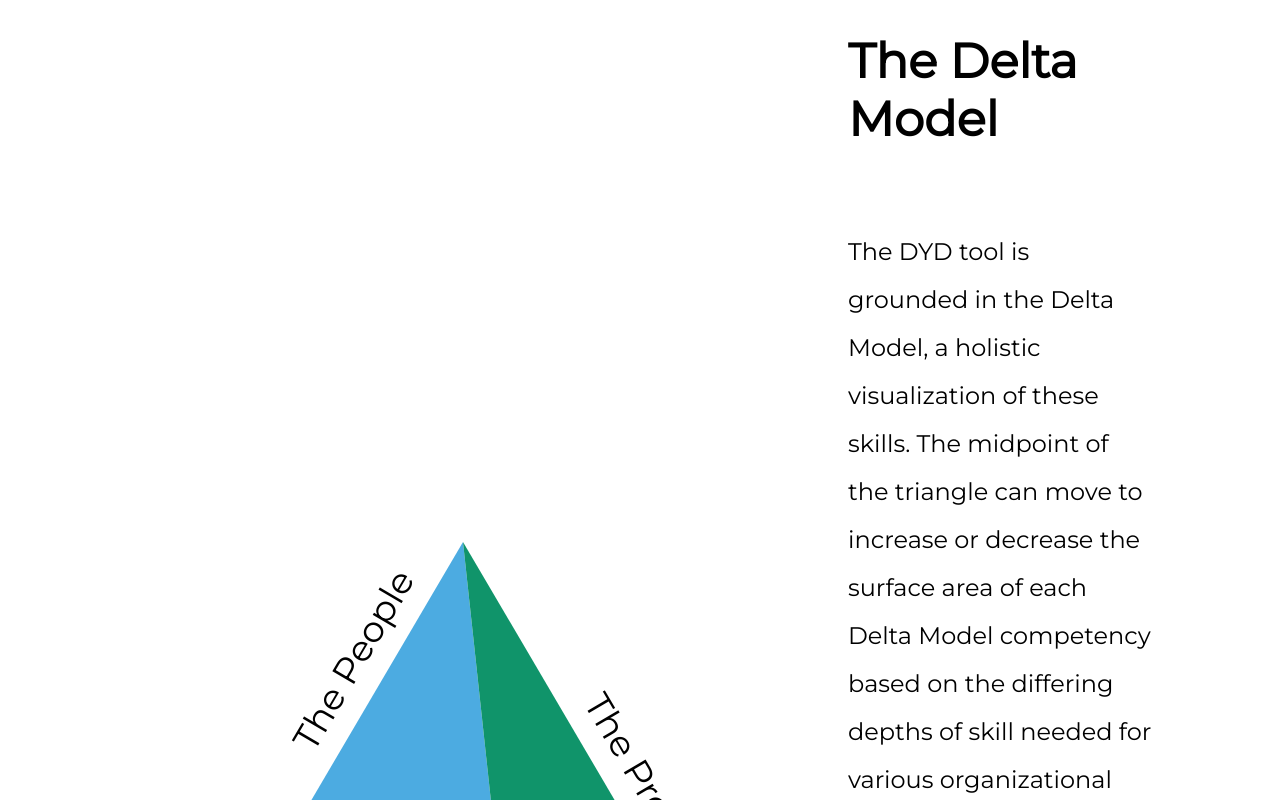
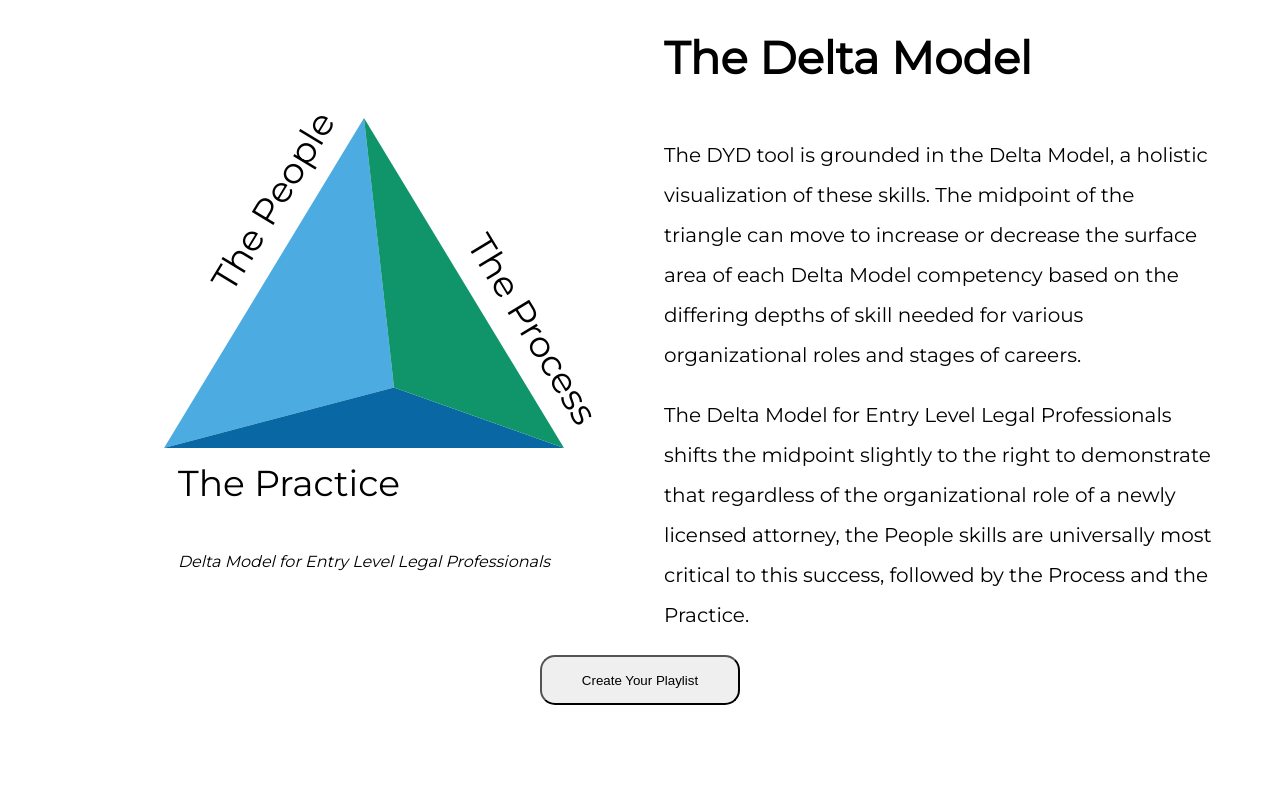
Before and after one commit to cs394-s23/delta-lab, a React (Create React App) app: page / in a window 1280 px wide. Shown: the part 920-1720 px from the top of the page. After the commit the page ends 1670 px from the top, so only its background shows below. Built offline with nearby package versions, Linux system fonts and the light colour scheme.

Commit message:
spiderchart sticky

```diff
--- a/package.json
+++ b/package.json
@@ -13,6 +13,7 @@
     "@testing-library/jest-dom": "^5.16.5",
     "@testing-library/react": "^13.4.0",
     "@testing-library/user-event": "^13.5.0",
+    "@types/react-stickynode": "^4.0.0",
     "apexcharts": "^3.40.0",
     "d3": "^7.8.4",
     "firebase": "^9.21.0",
@@ -21,6 +22,7 @@
     "react-dom": "^18.2.0",
     "react-scripts": "5.0.1",
     "react-scroll": "^1.8.9",
+    "react-stickynode": "^4.1.0",
     "web-vitals": "^2.1.4"
   },
   "scripts": {
--- a/src/App.css
+++ b/src/App.css
@@ -145,9 +145,9 @@ a {
 
 .dyd h1 {
   font-family: 'Montserrat', sans-serif;
-  font-size: 48px;
+  font-size: 45px;
   font-weight: bold;
-  margin-bottom: 80px;
+  margin-bottom: 50px;
 }
 
 .dyd img {
@@ -173,10 +173,3 @@ a {
 }
 
 /* END OF SCREEN 1 STYLING */
-
-.create {
-  border-radius : 15px;
-  width : 200px;
-  height : 50px;
-
-}
--- a/src/components/FormBox.jsx
+++ b/src/components/FormBox.jsx
@@ -1,4 +1,5 @@
 import React, { useState, useEffect, useRef } from 'react';
+import Sticky from 'react-stickynode';
 import { Grid } from '@mui/material';
 import UserInput from './UserInput';
 import RadarChart from './RadarChart';
@@ -99,10 +100,7 @@ const FormBox = () => {
   return (
 
     <div className="form-box">
-     {done? <Element name='playlist' className='playlist'>
-          <Playlist leastValues={lowestKeys}/>
-          </Element>
-      :
+      <div className="left-side">
       <div className='sliders'>
       <div className='slider'>
         <div onClick={handleClickDiv1} className="ppp blue-box">People </div>
@@ -152,12 +150,21 @@ const FormBox = () => {
               Analyze
             </button>
           </Link>
+
       </div>
-      }
-      <div className='spiderchart'>
-         <RadarChart data={values} />
+      {done && (
+        <div className>
+          <Element name='playlist' className='playlist'>
+              <Playlist leastValues={lowestKeys}/>
+          </Element>
+        </div>
+          )}
       </div>
-
+      <Sticky activeClass="spiderchart">
+        <div className='spiderchart'>
+          <RadarChart data={values} />
+        </div>
+      </Sticky>
 
 
     </div>
--- a/src/components/HomePage.jsx
+++ b/src/components/HomePage.jsx
@@ -52,10 +52,7 @@ const HomePage = () => {
                   <p>The Delta Model for Entry Level Legal Professionals shifts the midpoint slightly to the right to demonstrate that regardless of the organizational role of a newly licensed attorney, the People skills are universally most critical to this success, followed by the Process and the Practice.</p>
               </div>
           </div>
-          <div className='scroll-continue'>
-            <p> Scroll to continue...</p>
-          </div>
-        </div>
+          <div className="create-btn-div">
             <Link
               activeClass='active'
               to='formBox'
@@ -63,10 +60,12 @@ const HomePage = () => {
               smooth={true}
               duration={500}
             >
-            <button className='create' onClick={handleButtonClick} disabled={buttonClicked}>
+              <button className='create-btn' onClick={handleButtonClick} disabled={buttonClicked}>
                 Create Your Playlist
               </button>
             </Link>
+          </div>
+        </div>
         {buttonClicked && (
           <Element name='formBox'>
             <FormBox />
--- a/src/components/TriangleGraph.jsx
+++ b/src/components/TriangleGraph.jsx
@@ -17,8 +17,8 @@ const TriangleGraph = () => {
   ];
 
   useEffect(() => {
-    const width = 670;
-    const height = 500;
+    const width = 600;
+    const height = 430;
 
     if (!d3.select(ref.current).select("svg").empty()) {
       return; // If the SVG element already exists, don't do anything
--- a/src/components/styles/HomePage.css
+++ b/src/components/styles/HomePage.css
@@ -35,24 +35,28 @@
   }
 
 .home-page {
-    width: 80%;
-    height: fit-content;
+  width: 90%;
+  height: 100vh;
   margin: auto;
+  display: flex;
+  flex-direction: column;
+  align-items: center;
 }
 
 .home-content {
   display: flex;
-    justify-content: center;
+  justify-content: space-between;
   align-items: center;
   padding-top: 50px;
 }
 
 .text-content {
-  margin-left: 50px;
+  width: 50%;
 }
 
 .image-content {
   text-align: center;
+  width: fit-content;
 }
 
 .image-content p {
@@ -65,24 +69,36 @@
 .text-content p {
     line-height: 2;
     font-family: 'Montserrat', sans-serif;
-    font-size : 24px;
+    font-size : 20px;
 }
 
 .text-content h1 {
     font-family: 'Montserrat', sans-serif;
-    font-size: 48px;
+    font-size: 45px;
     font-weight: bold;
-    margin-bottom: 80px;
+    margin-bottom: 50px;
 }
+
+.create-btn-div {
+  display: flex;
+}
+
+.create-btn {
+  border-radius : 15px;
+  width : 200px;
+  height : 50px;
+  margin: 0px;
+  padding: 0px;
+}
+
 .form-box {
   display: flex;
   width : 100vw;
   height : 100vh;
   justify-content: center;
   align-items: flex-start;
+}
 
-
-}
 .sliders {
   display:flex;
   flex-direction: column;
@@ -90,7 +106,7 @@
   max-height : 100vh;
   padding : 20px;
   gap : 20px;
-
+  height: 100vh;
 }
 
 
@@ -107,7 +123,6 @@
 
 }
 .slide {
-  border : 1px solid black;
   margin-top: 5px;
   padding : 20px 45px;
   border-radius : 5px;
@@ -116,6 +131,7 @@
 }
 .spiderchart{
   width: 50vw;
+  position: sticky;
 }
 
 .playlist-container {
```
Also changed, not shown: 1 other file (tests, documents, lock files or other folders). Lines whose indentation alone changed are shown as unchanged.
